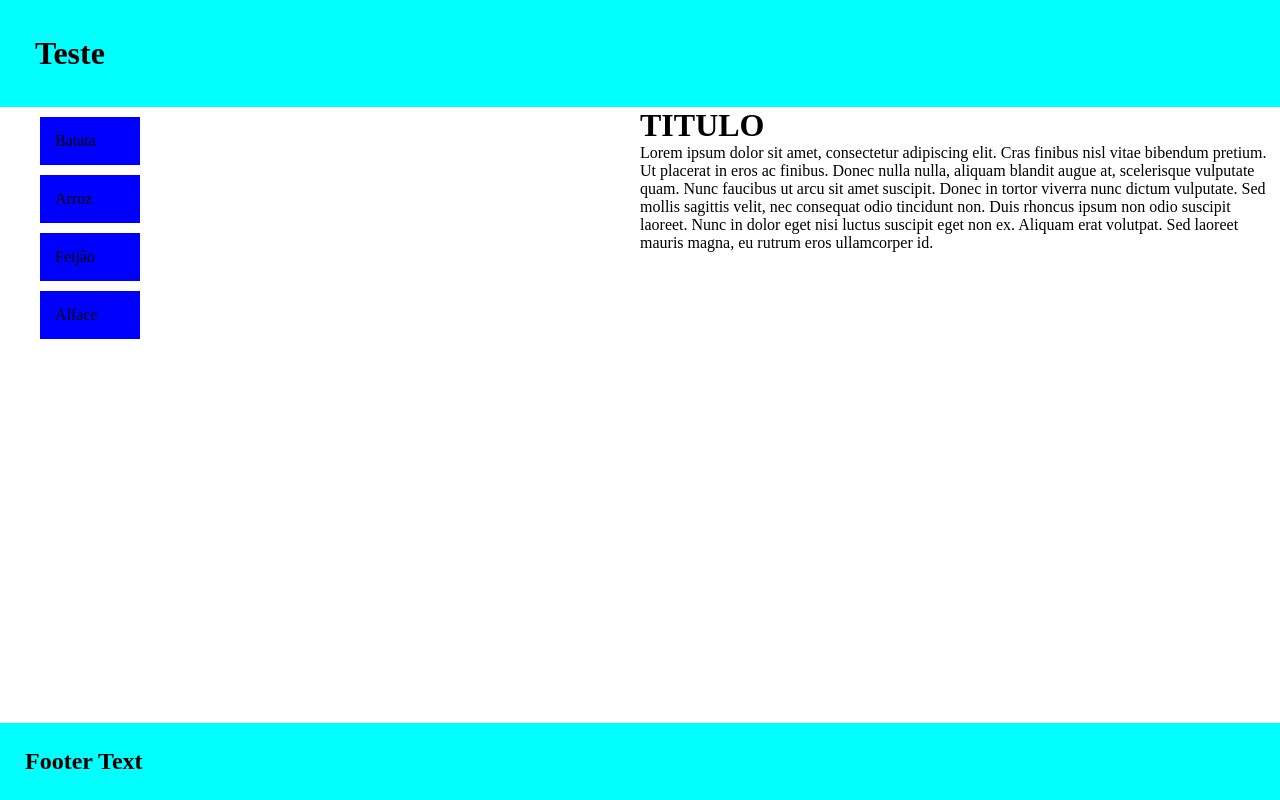
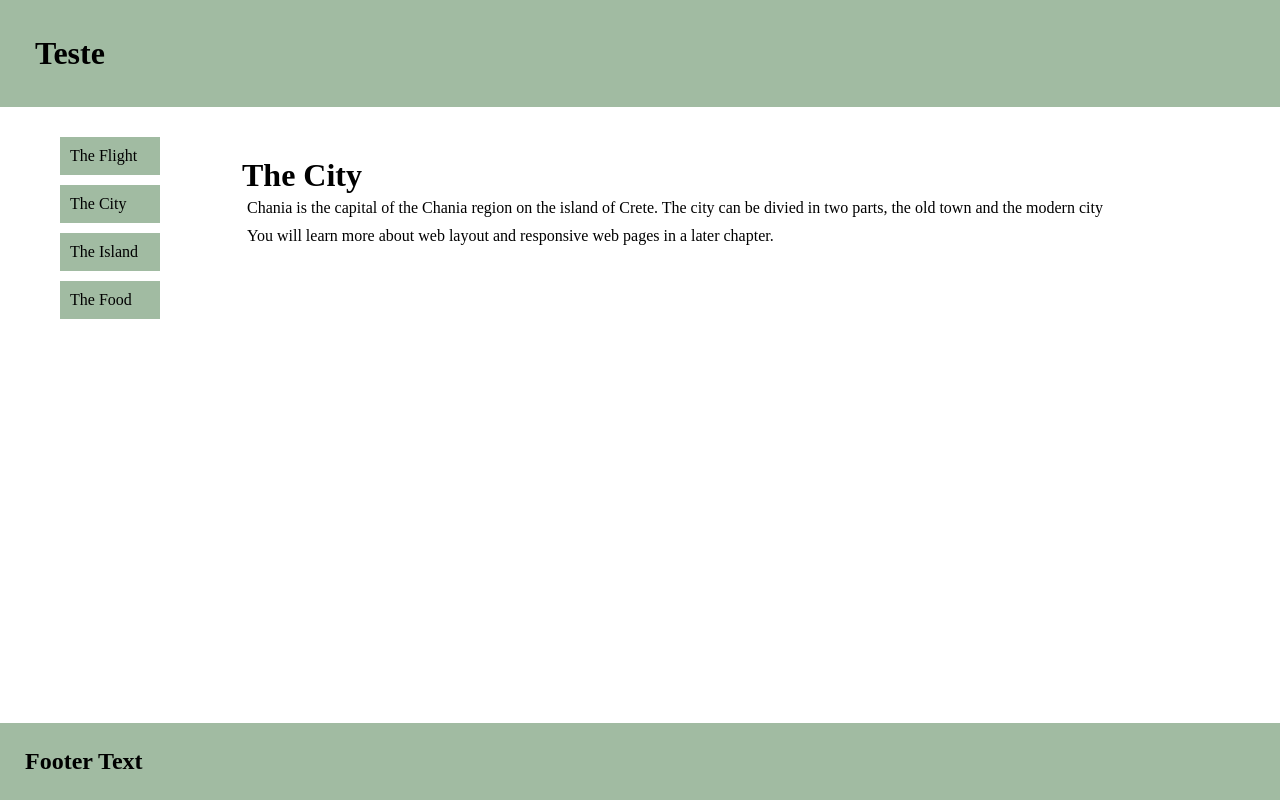
Before and after one commit to Joaootsutsuki/Header-e-Footer, a plain HTML site: page index.html in a window 1280 px wide. Drawn offline with Linux system fonts and the light colour scheme; a web font is replaced by a local one.

Commit message:
Finalizado

```diff
--- a/css/estilo.css
+++ b/css/estilo.css
@@ -2,13 +2,16 @@
 
 :root {
   --fonte: Radio Canada;
-  --header-color: ;
-  --footer-color: ;
-  --fonte-color: #00000;
+  --header-color: #a1bba2;
+  --footer-color: #a1bba2;
+  --list-color: #a1bba2;
+  --fonte-color: #000000;
+  --main-color: #ffffff;
 }
 
 body {
-  color: var(--footer-color);
+  color: var(--fonte-color);
+  background-color: var(--main-color);
 }
 
 * {
@@ -18,7 +21,7 @@ body {
 
 header {
   width: 100%;
-  background-color: aqua;
+  background-color: var(--header-color);
   max-width: 100%;
   padding: 35px;
   overflow: hidden;
@@ -29,8 +32,8 @@ header h1 {
 }
 
 main ul li {
-  background-color: blue;
-  padding: 15px;
+  background-color: var(--list-color);
+  padding: 10px;
   width: 100px;
   margin-top: 10px;
   margin-bottom: 10px;
@@ -39,11 +42,15 @@ main ul li {
 .container {
   float: right;
   display: block;
-  width: 50%;
+  width: 85%;
+  padding: 50px;
+}
+main div p{
+  padding: 5px;
 }
 
 footer {
-  background-color: aqua;
+  background-color: var(--footer-color);
   width: 100%;
   padding: 25px;
   bottom: 0;
@@ -52,8 +59,9 @@ footer {
 
 .lista {
   display: block;
-  width: 20%;
+  width: 15%;
   float: left;
+  padding: 20px;
 }
 main {
   display: inline;
--- a/index.html
+++ b/index.html
@@ -14,25 +14,19 @@
     <main>
       <div class="lista">
         <ul>
-          <li>Batata</li>
-          <li>Arroz</li>
-          <li>Feijão</li>
-          <li>Alface</li>
+          <li>The Flight</li>
+          <li>The City</li>
+          <li>The Island</li>
+          <li>The Food</li>
         </ul>
       </div>
 
       <div class="container">
-        <h1>TITULO</h1>
+        <h1>The City</h1>
         <p>
-          Lorem ipsum dolor sit amet, consectetur adipiscing elit. Cras finibus
-          nisl vitae bibendum pretium. Ut placerat in eros ac finibus. Donec
-          nulla nulla, aliquam blandit augue at, scelerisque vulputate quam.
-          Nunc faucibus ut arcu sit amet suscipit. Donec in tortor viverra nunc
-          dictum vulputate. Sed mollis sagittis velit, nec consequat odio
-          tincidunt non. Duis rhoncus ipsum non odio suscipit laoreet. Nunc in
-          dolor eget nisi luctus suscipit eget non ex. Aliquam erat volutpat.
-          Sed laoreet mauris magna, eu rutrum eros ullamcorper id.
+          Chania is the capital of the Chania region on the island of Crete. The city can be divied in two parts, the old town and the modern city
         </p>
+        <p> You will learn more about web layout and responsive web pages in a later chapter.</p>
       </div>
     </main>
     <footer>
```
